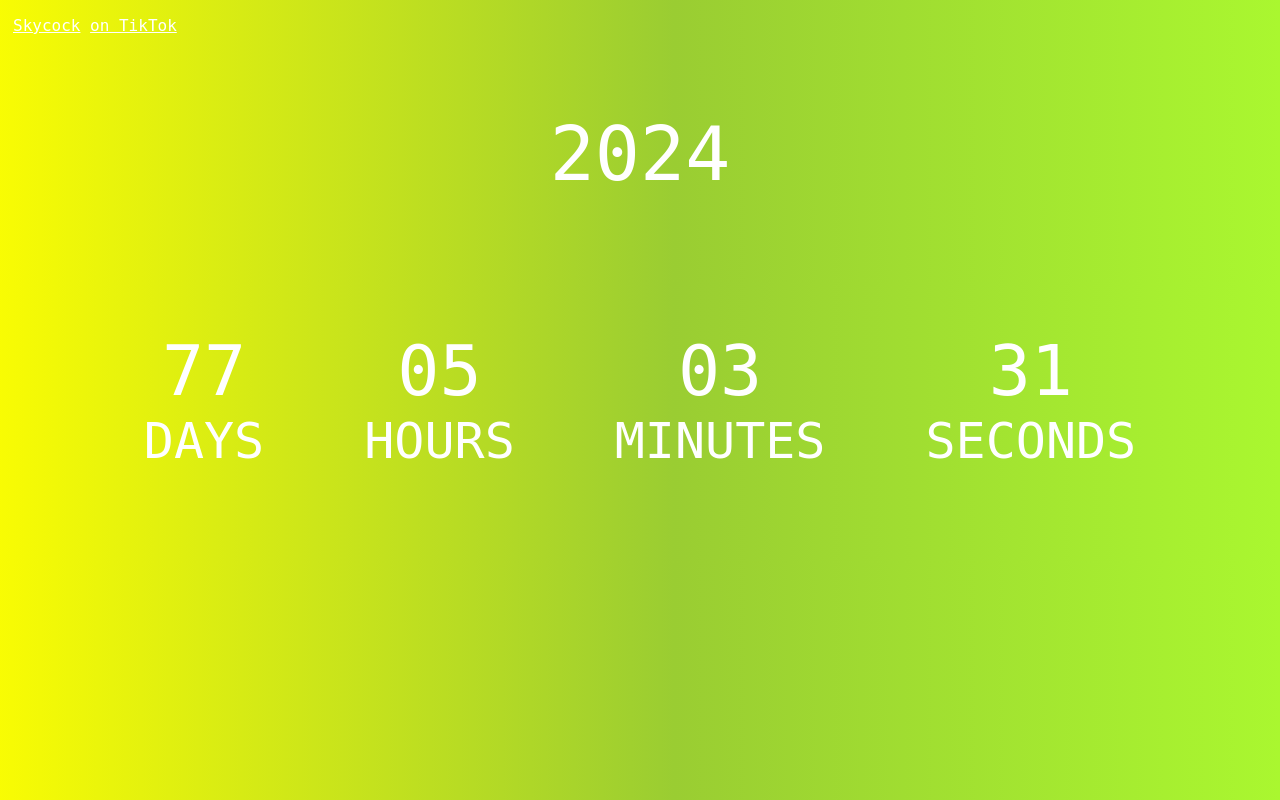
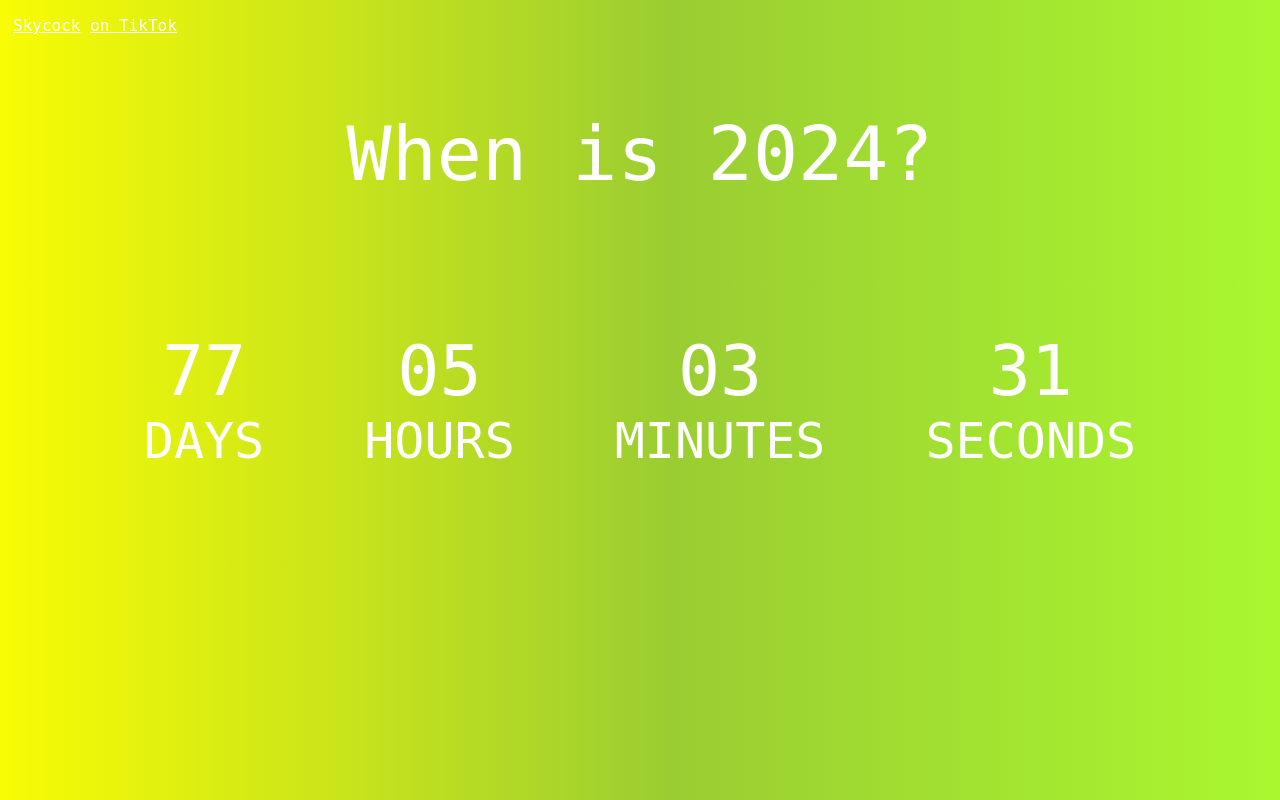
Before and after one commit to Skyy-Development/stream-counter, a plain HTML site: page index.html in a window 1280 px wide. Drawn offline with Linux system fonts and the light colour scheme.

Commit message:
Update index.html

```diff
--- a/index.html
+++ b/index.html
@@ -3,14 +3,14 @@
 <link rel="stylesheet" href="./css/countdownstyle.css">
 <head>
     <meta charset="UTF-8">
-    <title>Countdown Website</title>
+    <title>When is 2024?</title>
 </head>
 <body class="body">
 <div class="links">
     <p><a href="#">Skycock</a> <a href="#">on TikTok</a></p>
 </div>
 <div class="title">
-    <p>2024</p>
+    <p>When is 2024?</p>
 </div>
 <div class="page">
     <div class="countdown-col col">
```
